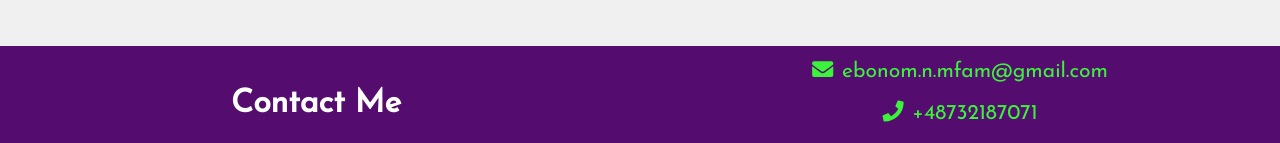
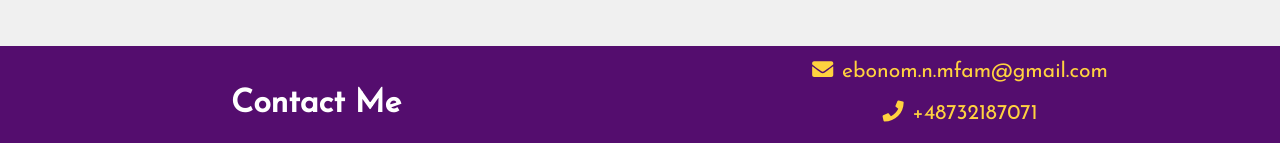
Before and after one commit to ManuBoca92/ebonom, a React (Create React App) app: page / in a window 1280 px wide. In both pictures the pointer is over the element 964 px from the left and 1562 px from the top of the page. Shown: the part 1467-1610 px from the top of the page. Built offline with nearby package versions, Linux system fonts and the light colour scheme.

Commit message:
changed contact section design

```diff
--- a/src/components/Contact.js
+++ b/src/components/Contact.js
@@ -6,20 +6,14 @@ class Contact extends Component {
   render() {
     return (
       <div className="contact">
-                <h1 className="title">Contact me</h1>
+        <h1 className="title">contact me</h1>
         <div className="contact-detail">
           <p>
-                        <FontAwesomeIcon
-                            icon={faEnvelope}
-                            className="contact-icon"
-                        />
+            <FontAwesomeIcon icon={faEnvelope} className="contact-icon" />
             <span>ebonom.n.mfam@gmail.com</span>
           </p>
           <p>
-                        <FontAwesomeIcon
-                            icon={faPhone}
-                            className="contact-icon"
-                        />
+            <FontAwesomeIcon icon={faPhone} className="contact-icon" />
             <span>+48732187071</span>
           </p>
         </div>
--- a/src/index.css
+++ b/src/index.css
@@ -312,7 +312,7 @@ p {
 .contact-detail:hover {
   -webkit-transform: scale(1.1);
   transform: scale(1.1);
-  color: rgba(60, 243, 60, 1);
+  color: var(--sunglow-color);
 }
 
 .contact-detail span {
```
Lines whose indentation alone changed are shown as unchanged.
